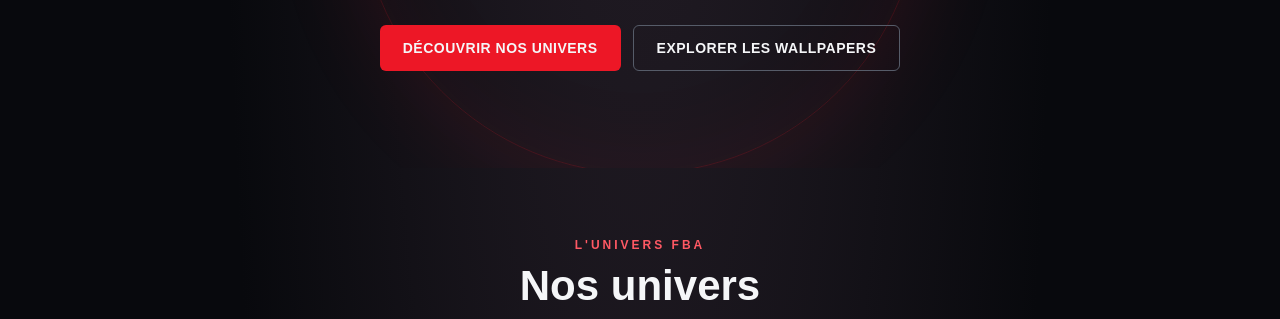
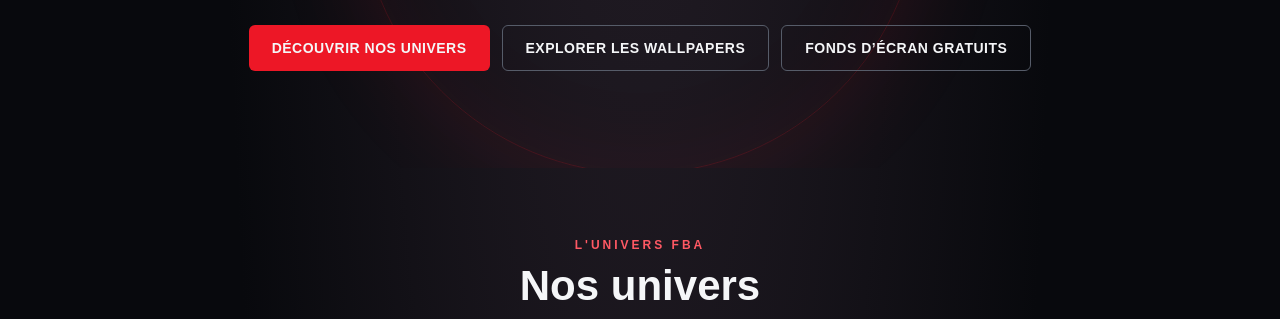
Before and after one commit to FondEcranByAlexis/fba-site, a plain HTML site: page index.html in a window 1280 px wide. Shown: the part 454-773 px from the top of the page. Drawn offline with Linux system fonts and the light colour scheme.

Commit message:
feat: lier les téléchargements gratuits depuis index.html

```diff
--- a/index.html
+++ b/index.html
@@ -603,6 +603,7 @@ footer {
       <a class="cta secondary" href="fba-wallpapers.html">
         EXPLORER LES WALLPAPERS
       </a>
+      <a class="cta secondary" href="fba-gratuit.html">FONDS D’ÉCRAN GRATUITS</a>
 
     </div>
 
```
